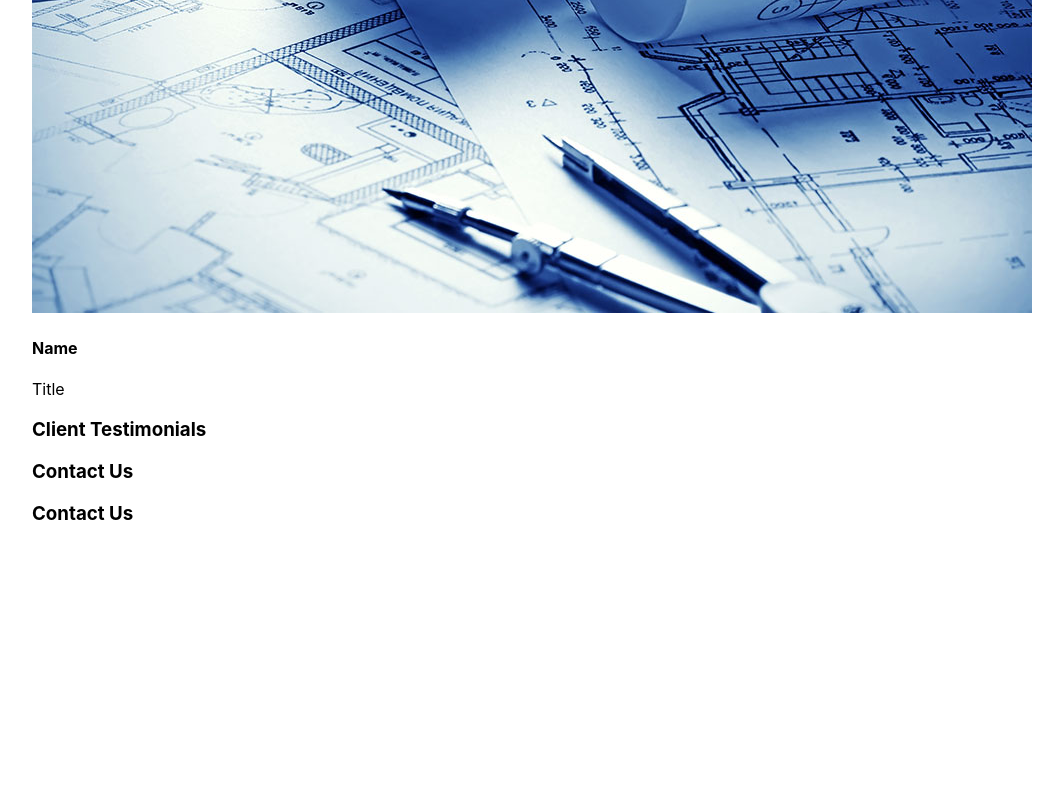
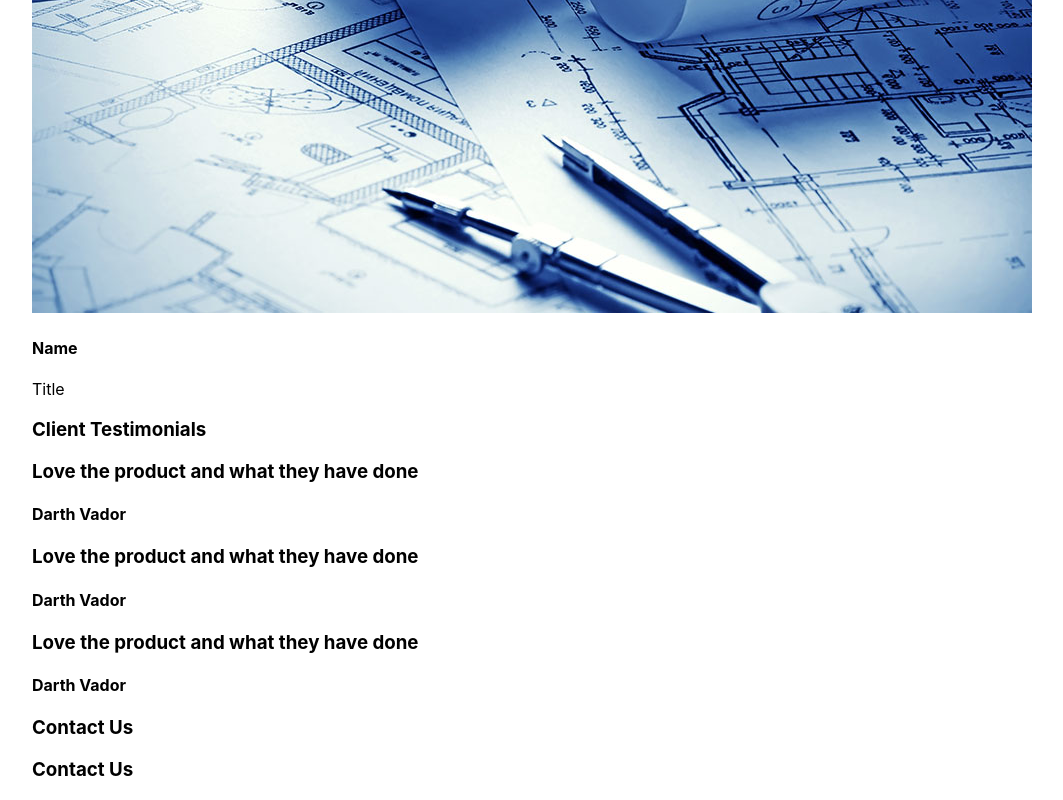
Before and after one commit to ThaisCampanac/eliasWebsite, a Next.js app: page / in a window 1280 px wide. Shown: the part 7162-7962 px from the top of the page, without its empty margins (0-1063 px from the left). Before the commit the page ends 7705 px from the top, so only its background shows below. Built offline with nearby package versions, Linux system fonts and the light colour scheme.

Commit message:
Created HTML and component for client testimonies

```diff
--- /dev/null
+++ b/components/Testimony.js
@@ -0,0 +1,10 @@
+import React from "react";
+
+export default function Testimony(props){
+    return(
+        <div>
+            <h3>{props.quote}</h3>
+            <h4>{props.author}</h4>
+        </div>
+    );
+}
--- a/pages/index.js
+++ b/pages/index.js
@@ -3,6 +3,7 @@ import Navigation from '../components/Navigation'
 import Service from '../components/Service'
 import GalleryWall from '../components/Gallery-Wall'
 import TeamMembers from '../components/Team-Members'
+import Testimony from '../components/Testimony'
 import servicephoto from '../assets/service-asset.jpg'
 
 export default function Home() {
@@ -69,6 +70,11 @@ export default function Home() {
                 <h3 className='subtitle'>
                     Client Testimonials
                 </h3>
+                <div className='testimonies'>
+                    <Testimony quote='Love the product and what they have done' author='Darth Vador'></Testimony>
+                    <Testimony quote='Love the product and what they have done' author='Darth Vador'></Testimony>
+                    <Testimony quote='Love the product and what they have done' author='Darth Vador'></Testimony>
+                </div>
             </div>
             <div id='contact' className='Contact-us'>
                 <div className='english'>
```
